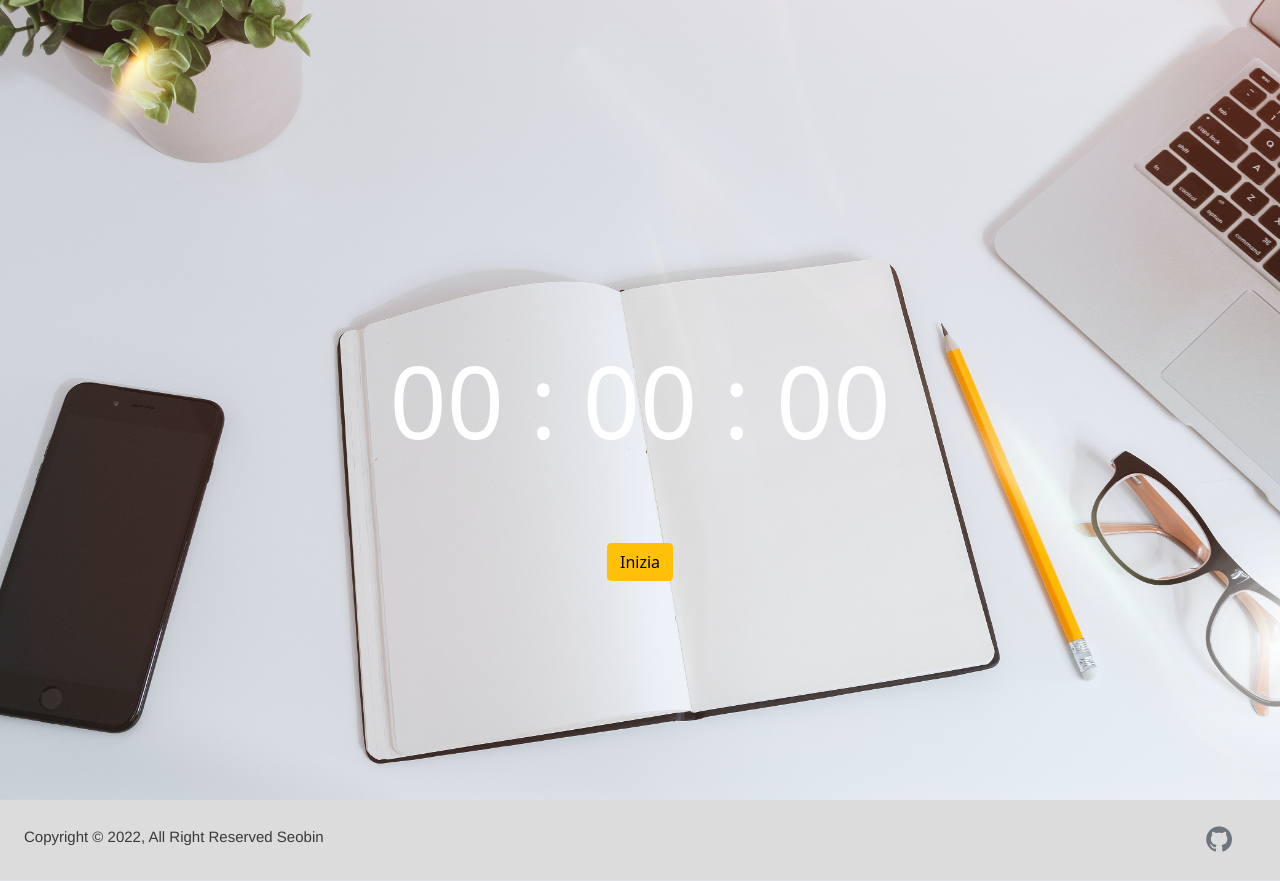
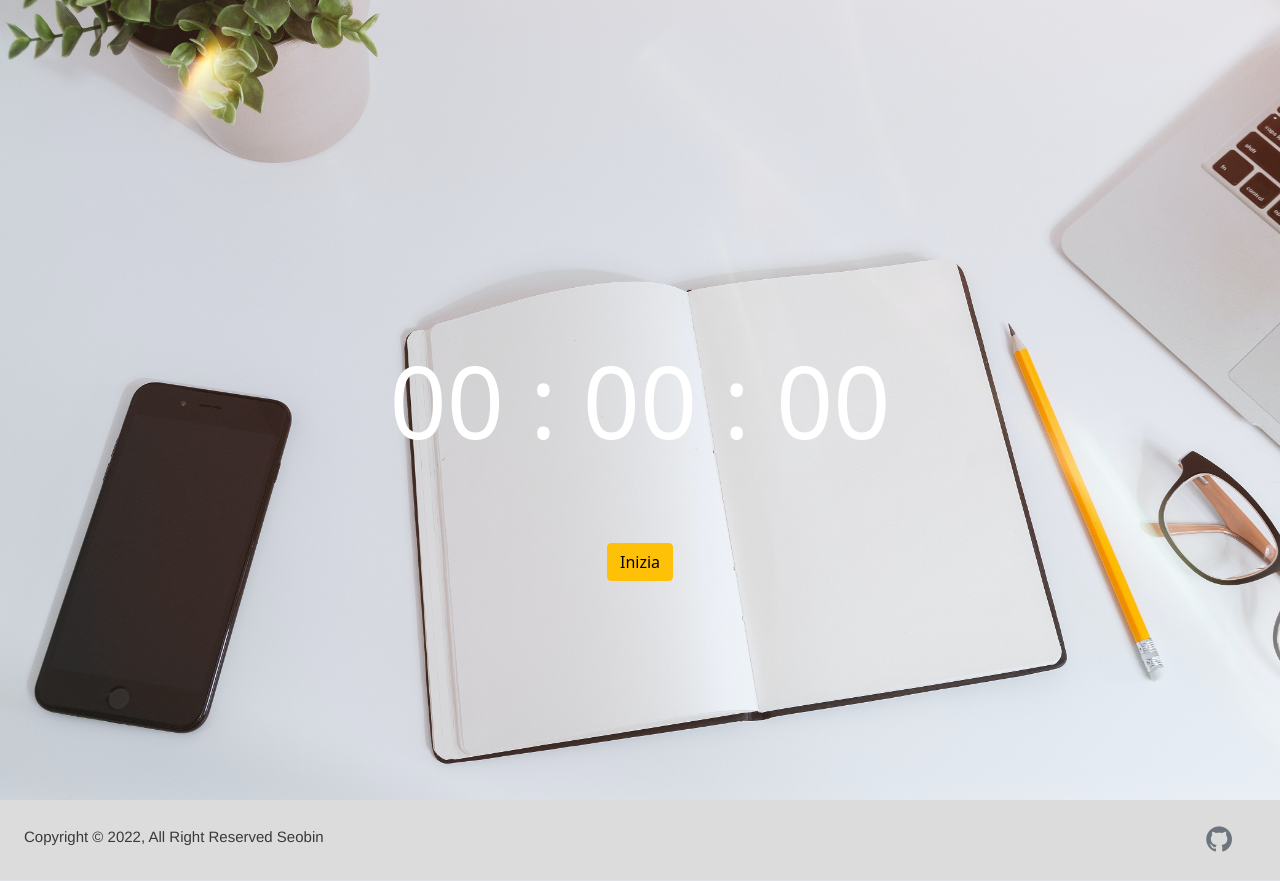
Before and after one commit to mrynaa/StudyKeeper, a PHP site: page / in a window 1280 px wide. Shown: the part 62-943 px from the top of the page. Run offline with PHP 8.4, Linux system fonts and the light colour scheme; some libraries are stand-ins or nearby versions.

Commit message:
Update style.css

```diff
--- a/Timer/style.css
+++ b/Timer/style.css
@@ -1,7 +1,6 @@
 body {
   min-height: 100vh;
-  background: url("timer.jpg")
-  no-repeat center;
+  background: url("timer.jpg");
   background-size: cover;
 }
 
```
